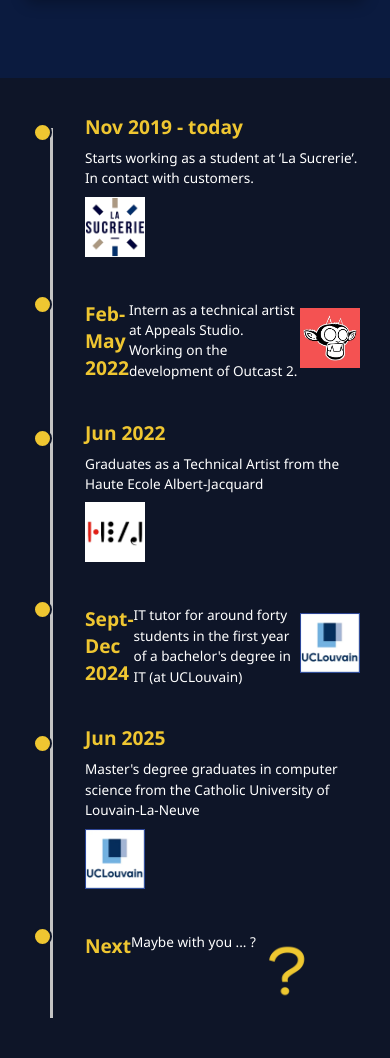
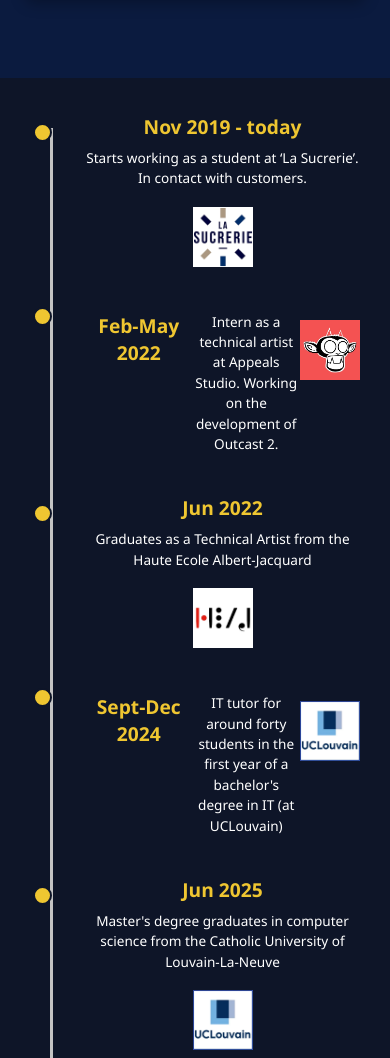
Before and after one commit to Juvwh/JustinVanwichelenWebSite, a plain HTML site: page index.html in a window 390 px wide. Shown: the part 3448-4506 px from the top of the page. Drawn offline with Linux system fonts and the light colour scheme.

Commit message:
Improve mobile layout for timeline items
Updated timeline list items to use flexbox on mobile, stacking and centering children vertically. Explicitly ordered and styled child elements for better alignment and spacing, and hid empty secondary paragraphs.

```diff
--- a/style.css
+++ b/style.css
@@ -886,6 +886,9 @@ my-journey { /* This ID is now on the wrapper div for the timeline */
     margin-top: 0; /* Reset any desktop margins */
     display: block; /* Ensure li is treated as a block for proper layout in flex column */
     overflow: visible; /* Ensure content like images isn't clipped if slightly larger */
+    display: flex; /* Make li a flex container */
+    flex-direction: column; /* Stack children vertically */
+    align-items: center; /* Center children horizontally */
   }
 
   /* Reposition the circle for each list item onto the new vertical line */
@@ -947,6 +950,29 @@ my-journey { /* This ID is now on the wrapper div for the timeline */
     width: 60px;
     height: 60px;
     object-fit: contain;
+  }
+
+  /* Explicitly order the children of li for mobile */
+  .timeline ul li h3 {
+    order: 1; /* Date first */
+    text-align: center; /* Center the date text */
+    margin-bottom: 8px; /* Space below the date */
+    width: 100%; /* Ensure full width to prevent side-by-side flow */
+  }
+  .timeline ul li p:first-of-type { /* Targets the description paragraph */
+    order: 2; /* Description second */
+    text-align: center; /* Center description text */
+    margin-bottom: 10px; /* Add some space below description */
+    width: 100%; /* Ensure full width */
+  }
+  .timeline ul li .timeline-image-wrapper {
+    order: 3; /* Icon third */
+    margin-bottom: 10px; /* Add some space below icon */
+  }
+  /* Handle the potentially empty second 'p' tag if it exists */
+  .timeline ul li p:nth-of-type(2) {
+    order: 4; /* Empty paragraph last */
+    display: none; /* Hide it if it's not needed and empty */
   }
 }
 /* END of Responsive Timeline Styles for Mobile */
```
